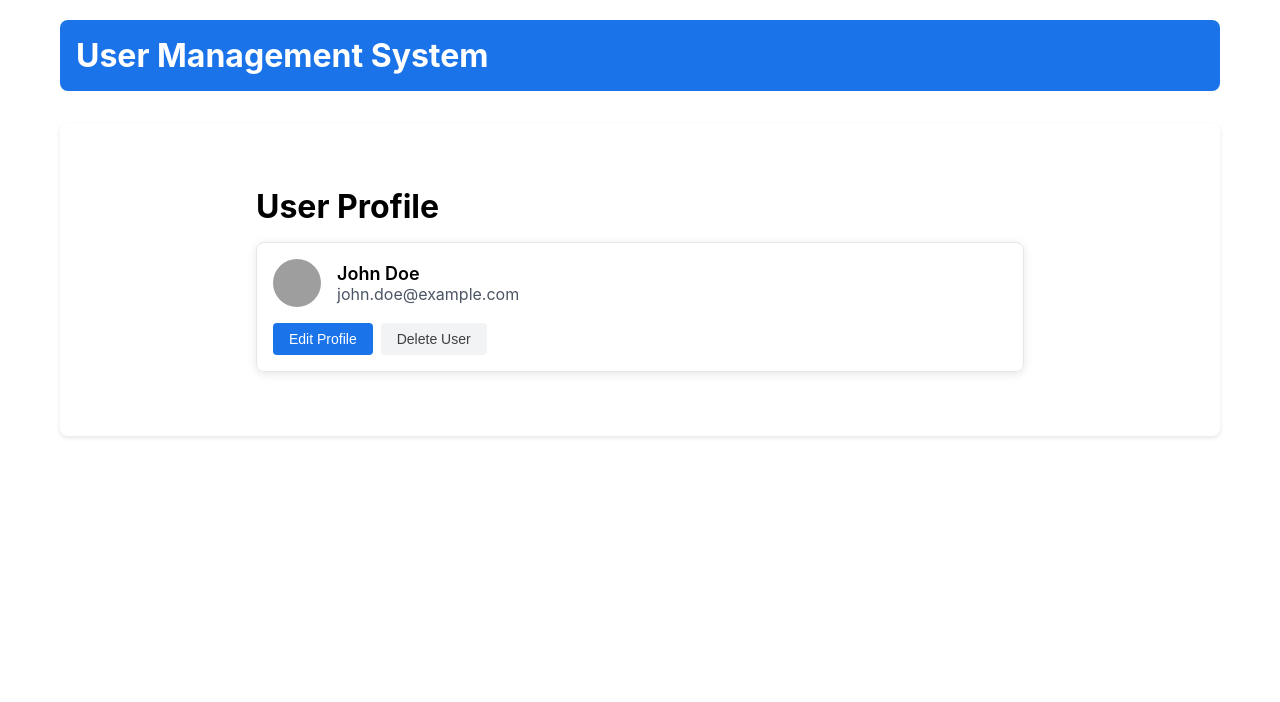
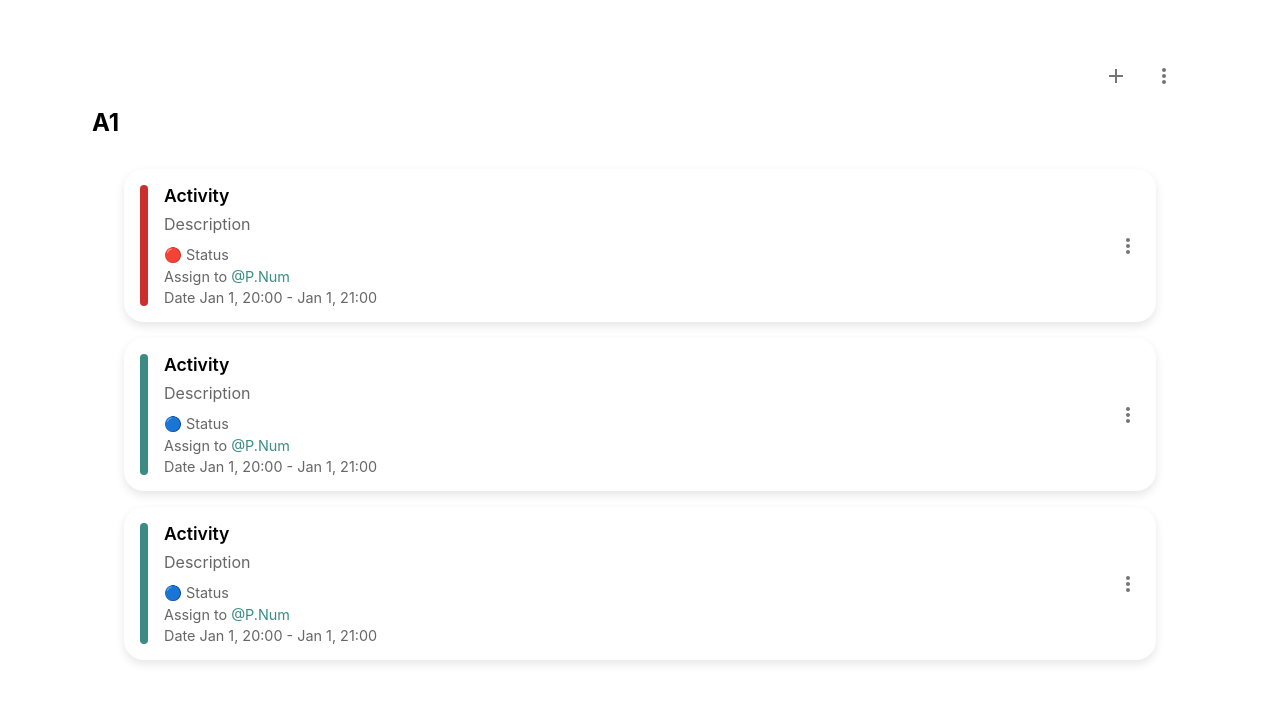
Before and after one commit to pickky007/472-S-AMAZING_WORKSPACES-6510450933-FRONTEND, a React (Create React App) app: page / in a window 1280 px wide. Shown: the top 702 px of the page. Built offline with nearby package versions, Linux system fonts and the light colour scheme; grey boxes are pictures that could not be loaded.

Commit message:
feat(section): add component

```diff
--- a/package.json
+++ b/package.json
@@ -3,6 +3,7 @@
   "version": "0.1.0",
   "private": true,
   "dependencies": {
+    "@mui/icons-material": "^6.1.6",
     "@testing-library/jest-dom": "^5.17.0",
     "@testing-library/react": "^13.4.0",
     "@testing-library/user-event": "^13.5.0",
@@ -43,6 +44,9 @@
   },
   "devDependencies": {
     "@babel/plugin-proposal-private-property-in-object": "^7.21.11",
+    "@emotion/react": "^11.13.3",
+    "@emotion/styled": "^11.13.0",
+    "@mui/material": "^6.1.6",
     "typescript-plugin-css-modules": "^5.1.0"
   }
 }
--- a/src/App.tsx
+++ b/src/App.tsx
@@ -1,17 +1,14 @@
 import React from "react";
 import "./App.css";
 import { UserProfilePage } from "./pages/UserProfilePage";
+import { Section } from "./components/section/Section";
 
 function App() {
   return (
     <div className="App">
-      <header className="App-header">
-        <h1>User Management System</h1>
-      </header>
-      <main className="App-content">
-        <UserProfilePage />
-      </main>
+        <Section />
     </div>
+
   );
 }
 export default App;
--- /dev/null
+++ b/src/components/activity/ActivityCard.module.css
@@ -0,0 +1,79 @@
+.activityCard {
+  display: flex;
+  align-items: stretch;
+  padding: 16px;
+  background-color: white;
+  border-radius: 20px;
+  box-shadow: 0px 4px 10px rgba(0, 0, 0, 0.1);
+  margin-bottom: 16px;
+  transition: transform 0.1s ease, box-shadow 0.1s ease; /* เพิ่มการเปลี่ยนแปลง */
+}
+
+.activityCard:has(.moreButton:active) {
+  transform: scale(1); /* รักษาขนาดเมื่อปุ่มถูกกด */
+  box-shadow: 0px 4px 10px rgba(0, 0, 0, 0.1); /* รักษาเงาเมื่อปุ่มถูกกด */
+}
+
+.activityCard:active {
+  transform: scale(0.98); /* ย่อขนาดเมื่อถูกกด */
+  box-shadow: 0px 2px 5px rgba(0, 0, 0, 0.2); /* ลดเงาเมื่อถูกกด */
+}
+
+.sideBar {
+  width: 8px;
+  border-radius: 4px;
+  margin-right: 16px;
+}
+
+.content {
+  flex: 1;
+  min-width: 0; /* ป้องกัน flex child จาก overflowing */
+}
+
+.title {
+  margin: 0 0 8px 0;
+  font-size: 1.1em;
+  font-weight: 600;
+}
+
+.description {
+  margin: 0 0 12px 0;
+  color: #666;
+}
+
+.statusInfo {
+  display: flex;
+  flex-direction: column;
+  gap: 4px; /* ใช้ gap แทน margin-top ในแต่ละ item */
+}
+
+.statusItem {
+  display: flex;
+  align-items: center;
+  font-size: 0.9em;
+  color: #666;
+}
+
+.assignee {
+  color: #3A8C84;
+  margin-left: 4px;
+}
+
+.moreButton {
+  background: none;
+  border: none;
+  padding: 8px;
+  cursor: pointer;
+  margin: -8px -8px -8px 8px; /* negative margin to increase hit area */
+  color: #757575;
+  display: flex;
+  align-items: center;
+}
+
+.moreButton:hover {
+  color: #444;
+}
+
+.icon {
+  font-size: 20px;
+}
--- /dev/null
+++ b/src/components/activity/ActivityCard.tsx
@@ -0,0 +1,53 @@
+import React from "react";
+import styles from "./ActivityCard.module.css";
+import MoreVertIcon from "@mui/icons-material/MoreVert";
+
+type ActivityCardProps = {
+  color: string;
+  title: string;
+  description: string;
+  status: string;
+  assignee: string;
+  date: string;
+  onClick?: () => void; // เพิ่ม prop สำหรับคลิก
+};
+
+export function ActivityCard({
+  color,
+  title,
+  description,
+  status,
+  assignee,
+  date,
+  onClick, // รับฟังก์ชันคลิก
+}: ActivityCardProps) {
+  return (
+    <div className={styles.activityCard} onClick={onClick}>
+      <div
+        className={styles.sideBar}
+        style={{ backgroundColor: color }}
+      ></div>
+      <div className={styles.content}>
+        <h3 className={styles.title}>{title}</h3>
+        <p className={styles.description}>{description}</p>
+        <div className={styles.statusInfo}>
+          <span className={styles.statusItem}>{status}</span>
+          <span className={styles.statusItem}>
+            Assign to <span className={styles.assignee}>{assignee}</span>
+          </span>
+          <span className={styles.statusItem}>{date}</span>
+        </div>
+      </div>
+      <button
+        className={styles.moreButton}
+        onClick={(e) => {
+          e.stopPropagation(); // หยุดการแพร่กระจายของเหตุการณ์
+          console.log("test"); // แสดงข้อความในคอนโซล
+        }}
+        aria-label="more options"
+      >
+        <MoreVertIcon className={styles.icon} />
+      </button>
+    </div>
+  );
+}
--- /dev/null
+++ b/src/components/section/Section.module.css
@@ -0,0 +1,29 @@
+.section {
+  padding: 32px;
+}
+
+.header {
+  display: flex;
+  flex-direction: column;
+  align-items: flex-start; /* ชิดซ้ายตามเริ่มต้น */
+  position: relative;
+}
+
+.buttonMore {
+  align-self: flex-end; /* จัด Icon ไปทางขวา */
+  margin-bottom: 8px; /* เพิ่มช่องว่างระหว่าง Icon และ A1 ตามต้องการ */
+}
+
+.title {
+  align-self: flex-start; /* จัด A1 ไปทางซ้าย */
+  font-size: 1.5rem;
+  font-weight: bold;
+}
+
+.content {
+  padding: 32px;
+}
+
+.icon {
+  color: #757575;
+}
--- /dev/null
+++ b/src/components/section/Section.tsx
@@ -0,0 +1,76 @@
+import { ActivityCard } from "../activity/ActivityCard";
+import styles from "./Section.module.css";
+import IconButton from "@mui/material/IconButton";
+import MoreVertIcon from "@mui/icons-material/MoreVert";
+import AddIcon from "@mui/icons-material/Add";
+
+interface ActivityProps {
+  id?: string;
+  title?: string;
+  description?: string;
+  status?: string;
+  assignTo?: string;
+  date?: {
+    start: string;
+    end: string;
+  };
+  variant?: "red" | "teal";
+}
+
+const activities = [
+  {
+    color: "#CC2E2E", // Red
+    title: "Activity",
+    description: "Description",
+    status: "🔴 Status",
+    assignee: "@P.Num",
+    date: "Date Jan 1, 20:00 - Jan 1, 21:00",
+  },
+  {
+    color: "#3A8C84", // Teal
+    title: "Activity",
+    description: "Description",
+    status: "🔵 Status",
+    assignee: "@P.Num",
+    date: "Date Jan 1, 20:00 - Jan 1, 21:00",
+  },
+  {
+    color: "#3A8C84", // Teal
+    title: "Activity",
+    description: "Description",
+    status: "🔵 Status",
+    assignee: "@P.Num",
+    date: "Date Jan 1, 20:00 - Jan 1, 21:00",
+  },
+];
+
+export function Section() {
+  return (
+    <div className={styles.section}>
+      <div className={styles.header}>
+        <div className={styles.buttonMore}>
+          <IconButton aria-label="more options" color="primary" size="large">
+            <AddIcon className={styles.icon}></AddIcon>
+          </IconButton>
+          <IconButton aria-label="more options" color="primary" size="large">
+            <MoreVertIcon className={styles.icon}></MoreVertIcon>
+          </IconButton>
+        </div>
+        <div className={styles.title}>A1</div>
+      </div>
+      <div className={styles.content}>
+        <div>
+          {activities.map((activity, index) => (
+            <ActivityCard
+              key={index}
+              {...activity}
+              onClick={() => {
+                console.log("hello");
+              }}
+            />
+          ))}
+        </div>
+      </div>
+    </div>
+  );
+}
```
Also changed, not shown: 2 other files (tests, documents, lock files or other folders).
